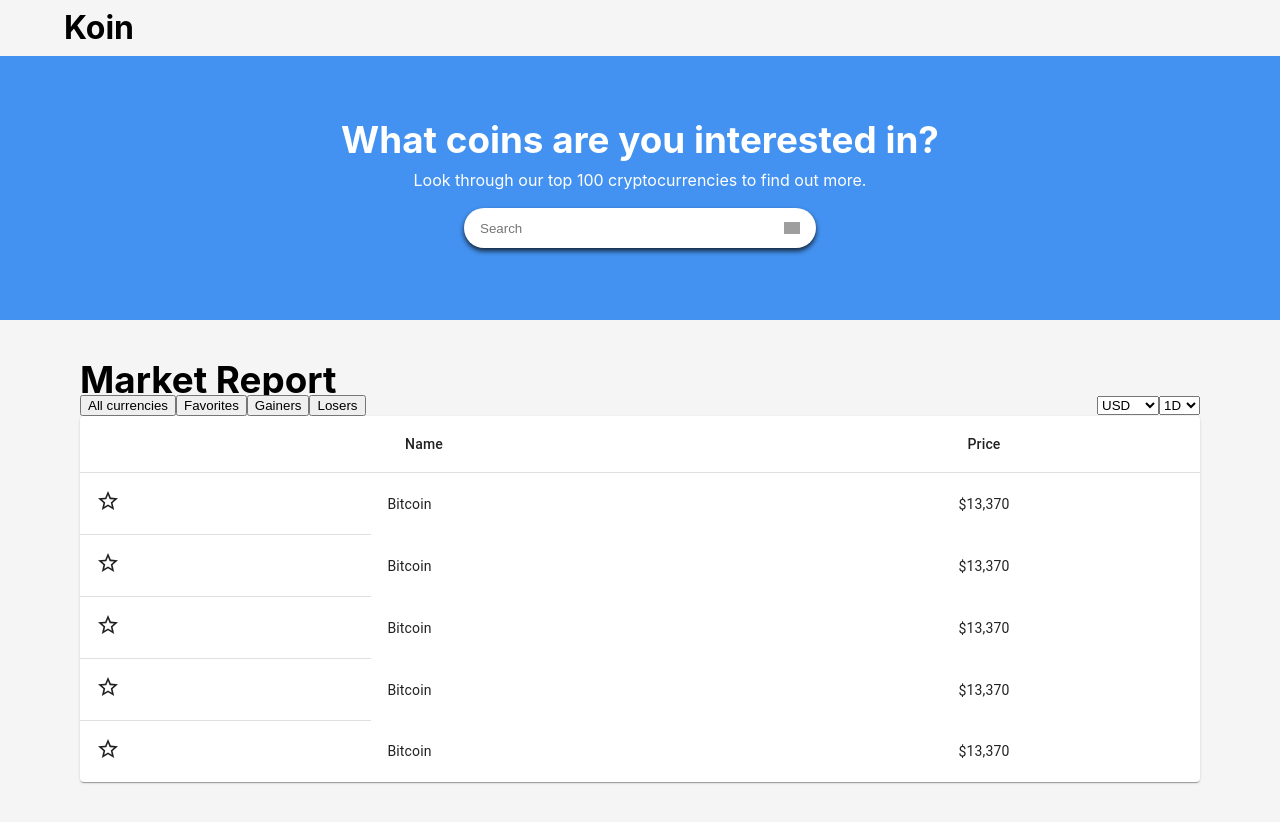
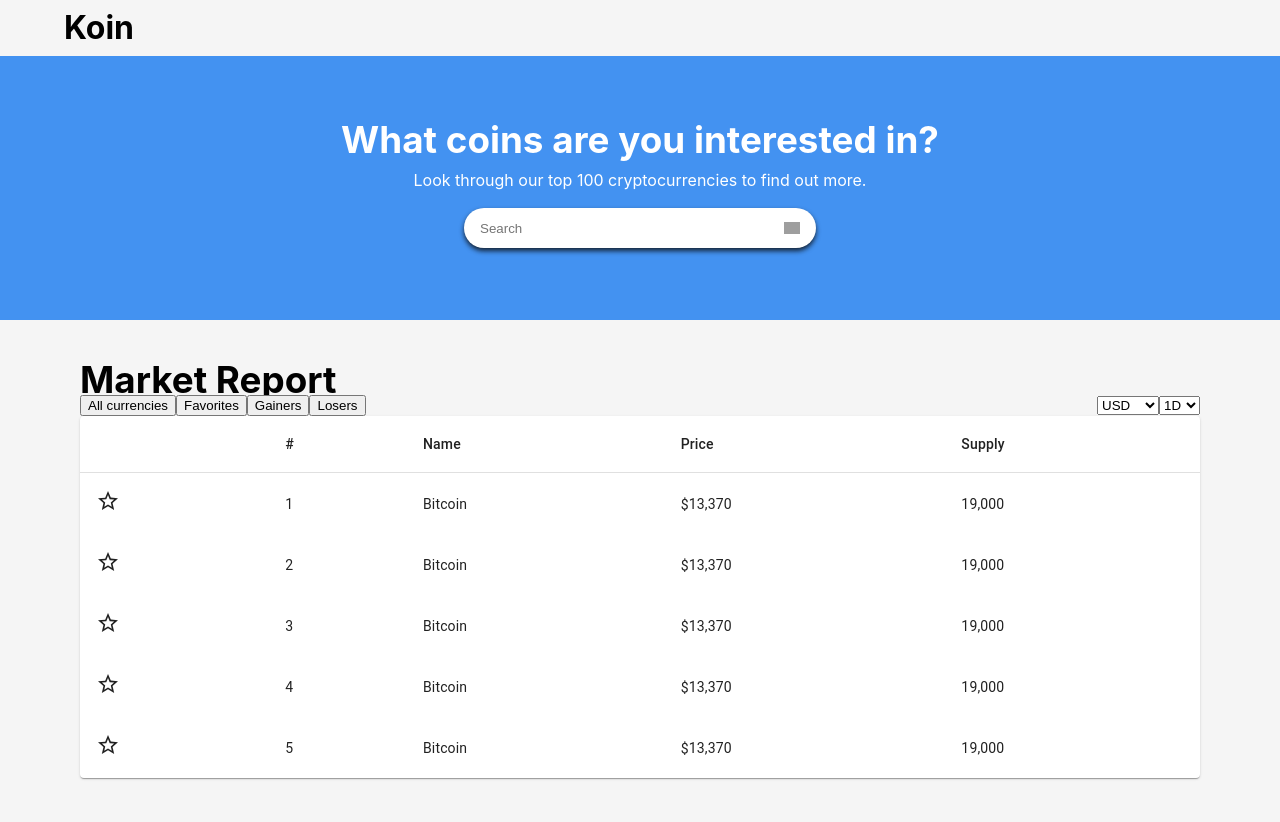
Before and after one commit to kyruken/Koin, a React (Vite) app: page / in a window 1280 px wide. Shown: the top 822 px of the page. Built offline with nearby package versions, Linux system fonts and the light colour scheme; grey boxes are pictures that could not be loaded.

Commit message:
finish layout of grid

```diff
--- a/src/components/grid.jsx
+++ b/src/components/grid.jsx
@@ -9,17 +9,16 @@ import TableHead from '@mui/material/TableHead';
 import TableRow from '@mui/material/TableRow';
 import Paper from '@mui/material/Paper';
 
-function createData(name,price) {
-    return {name, price};
+function createData(count, name, price, supply) {
+    return {count, name, price, supply};
+  }
+  const rows = [];
+
+  for (let x = 1; x < 6; x++) {
+    rows.push(createData(x, 'Bitcoin', '$13,370', '19,000'));
+
   }
 
-  const rows = [
-    createData('Bitcoin', '$13,370'),
-    createData('Bitcoin', '$13,370'),
-    createData('Bitcoin', '$13,370'),
-    createData('Bitcoin', '$13,370'),
-    createData('Bitcoin', '$13,370'),
-  ];
 
   console.log(StarBorderIcon);
 export default function Grid() {
@@ -29,21 +28,26 @@ export default function Grid() {
             <Table sx={{ minWidth: 650 }} aria-label="simple table">
                 <TableHead>
                     <TableRow>
-                        <TableCell align="center" colspan="2">Name</TableCell>
-                        <TableCell align="center">Price</TableCell>
+                        <TableCell></TableCell>
+                        <TableCell>#</TableCell>
+                        <TableCell>Name</TableCell>
+                        <TableCell>Price</TableCell>
+                        <TableCell>Supply</TableCell>
                     </TableRow>
                 </TableHead>
                 <TableBody>
                 {rows.map((row) => (
                     <TableRow
-                    key={row.name}
-                    sx={{ '&:last-child td, &:last-child th': { border: 0 } }}
+                    key={row.count}
+                    sx={{ '&:last-child td, &:last-child th': { border: 0 }}}
                     >
-                    <TableCell><StarBorderIcon></StarBorderIcon></TableCell>
+                    <TableCell sx={{border: 0}}><StarBorderIcon></StarBorderIcon></TableCell>
+                    <TableCell sx={{border: 0}}>{row.count}</TableCell>
                     <TableCell component="th" scope="row"  sx={{border: 0}}>
-                        {row.name}
+                    {row.name}
                     </TableCell>
-                    <TableCell align="center" sx={{border: 0}}>{row.price}</TableCell>
+                    <TableCell sx={{border: 0}}>{row.price}</TableCell>
+                    <TableCell sx={{border: 0}}>{row.supply}</TableCell>
 
                     </TableRow>
                 ))}
```
